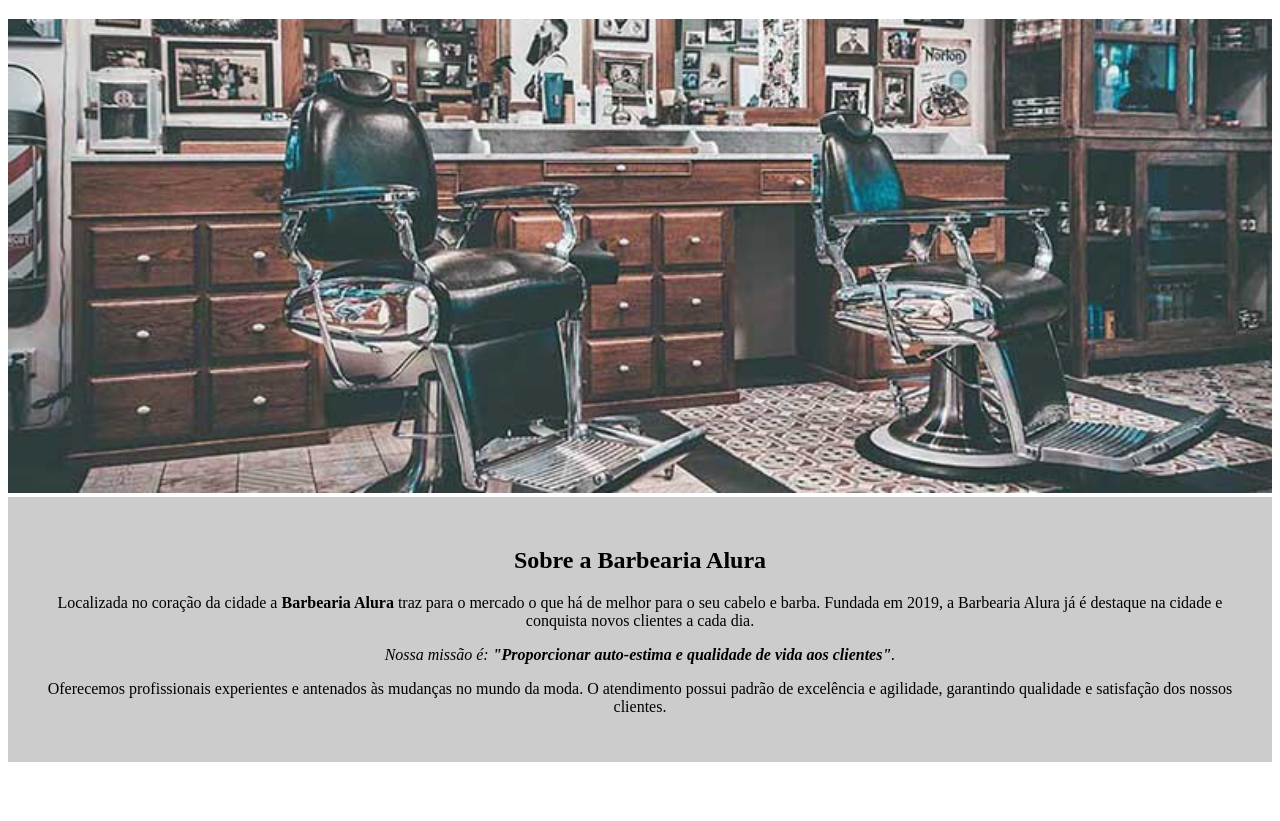
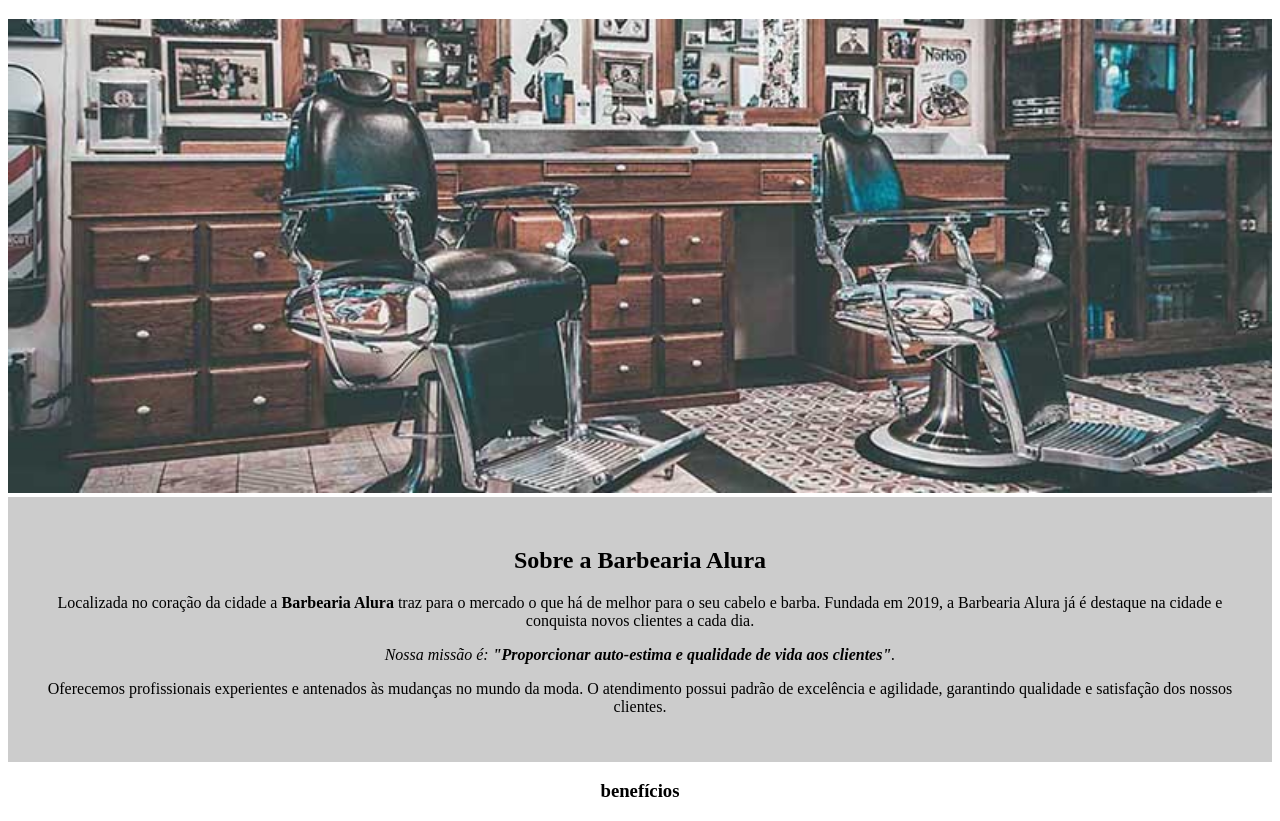
Before and after one commit to coutotuttifruto/sitealura, a plain HTML site: page index.html in a window 1280 px wide. Shown: the part 61-882 px from the top of the page. Before the commit the page ends 831 px from the top, so only its background shows below. Drawn offline with Linux system fonts and the light colour scheme.

Commit message:
Update index.html

```diff
--- a/index.html
+++ b/index.html
@@ -28,5 +28,10 @@
             </p>
 
         </div>
+	    <div class="beneficios">
+		    <h3 class="titulo-centralizado">
+			    benefícios
+		    </h3>
+	    </div>
     </body>
 </html>
```
